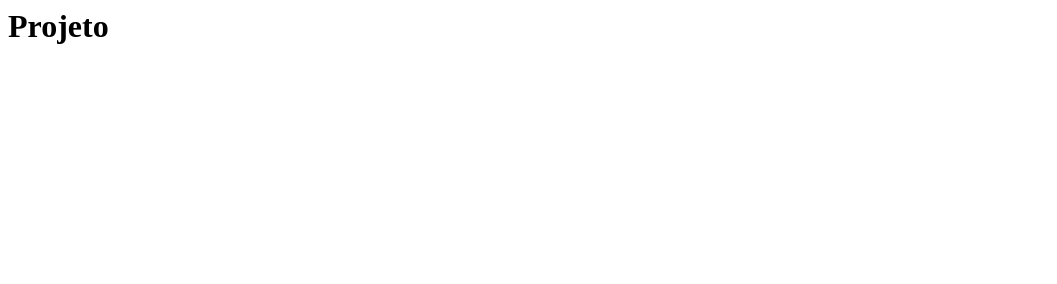
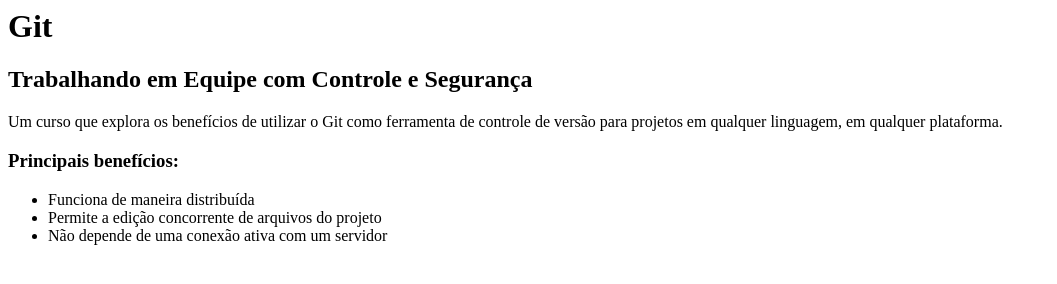
Before and after one commit to blankalex/curso-git, a plain HTML site: page index.html in a window 1280 px wide. Shown: the whole page, without its empty margins (0-1057 px from the left). Drawn offline with Linux system fonts and the light colour scheme.

Commit message:
Conteúdo da página index.html

```diff
--- a/index.html
+++ b/index.html
@@ -1,7 +1,17 @@
 <html>
-	<head>
-	</head>
-	<body>
-		<h1>Projeto</h1>
-	</body>
+    <head>
+    </head>
+    <body>
+        <h1>Git</h1>
+        <h2>Trabalhando em Equipe com Controle e Segurança</h2>
+
+        <p>Um curso que explora os benefícios de utilizar o Git como ferramenta de controle de versão para projetos em qualquer linguagem, em qualquer plataforma.</p>
+
+        <h3>Principais benefícios:</h3>
+        <ul>
+            <li>Funciona de maneira distribuída</li>
+            <li>Permite a edição concorrente de arquivos do projeto</li>
+            <li>Não depende de uma conexão ativa com um servidor</li>
+        </ul>
+    </body>
 </html>
```
